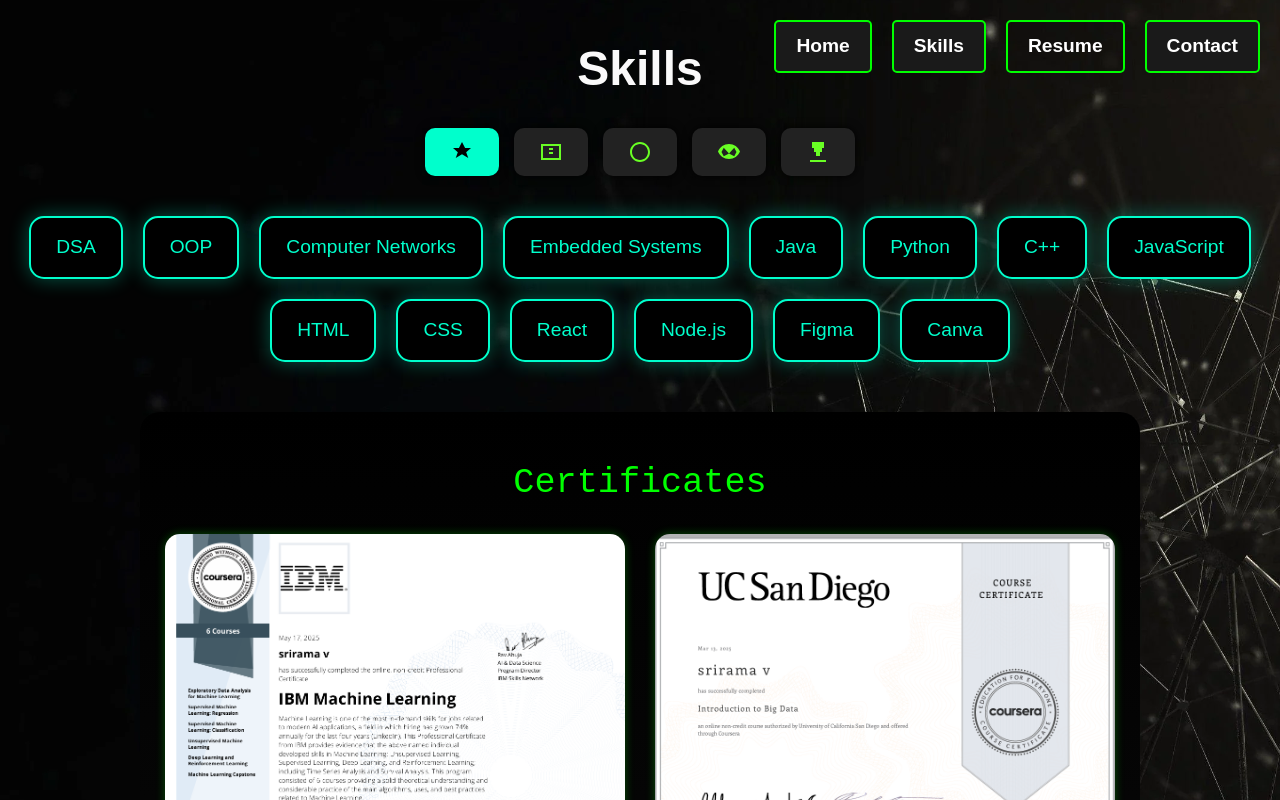
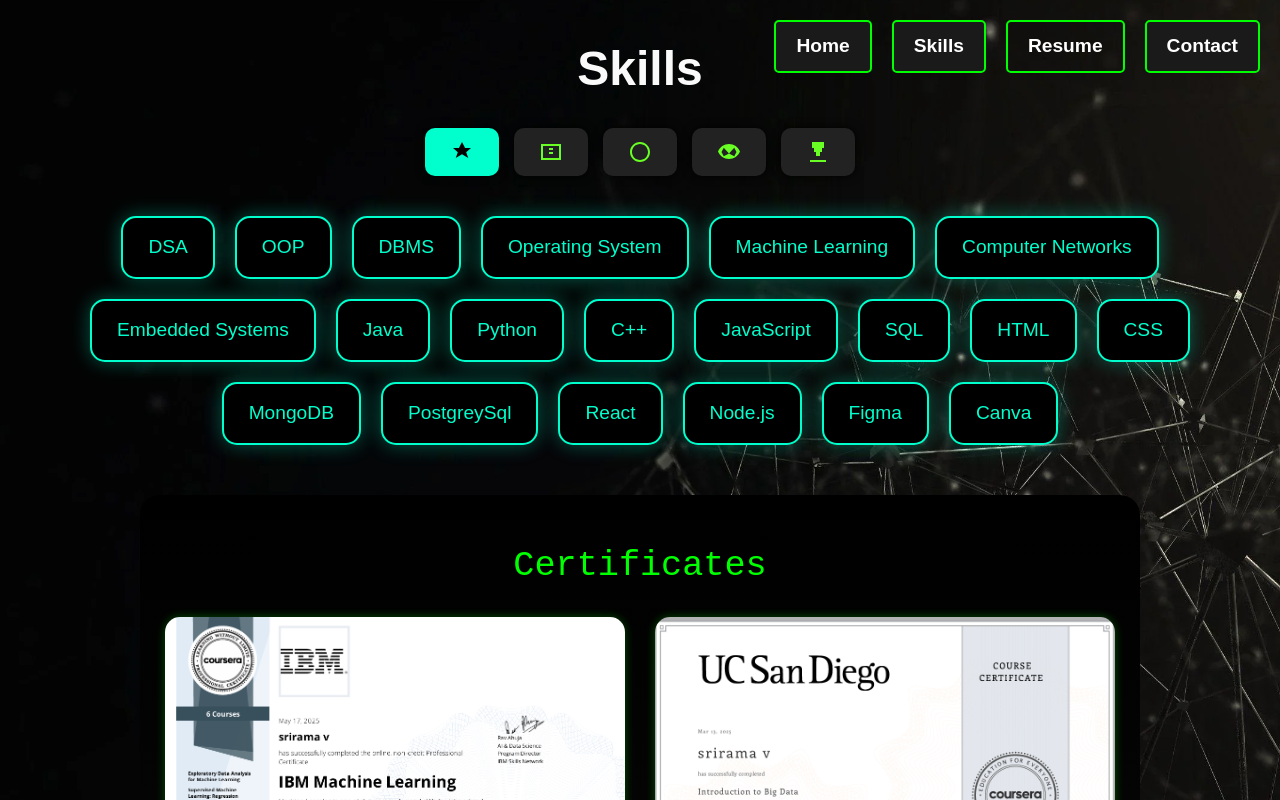
Before and after one commit to srirama2004/PortfolioFinal, a React (Create React App) app: page /skills in a window 1280 px wide. Shown: the top 800 px of the page. Built offline with nearby package versions, Linux system fonts and the light colour scheme.

Commit message:
Update Skills.js

```diff
--- a/src/components/Skills.js
+++ b/src/components/Skills.js
@@ -57,9 +57,9 @@ const categories = [
 ];
 
 const skills = {
-  cs: ['DSA', 'OOP', 'Computer Networks', 'Embedded Systems'],
-  lang: ['Java', 'Python', 'C++', 'JavaScript'],
-  web: ['HTML', 'CSS', 'React', 'Node.js'],
+  cs: ['DSA', 'OOP','DBMS','Operating System','Machine Learning','Computer Networks', 'Embedded Systems'],
+  lang: ['Java', 'Python', 'C++', 'JavaScript','SQL'],
+  web: ['HTML', 'CSS','MongoDB','PostgreySql', 'React', 'Node.js'],
   design: ['Figma', 'Canva'],
 };
 
```
